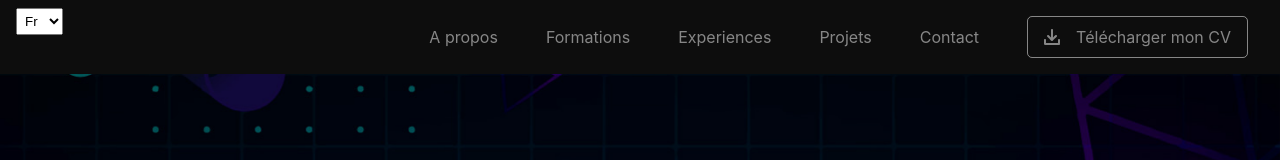
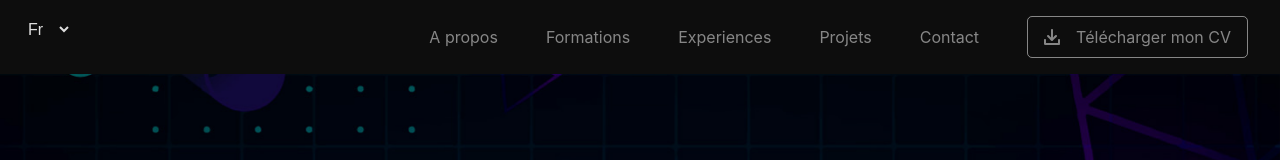
Before and after one commit to JimmyMtl/Portfolio, a React (Vite) app: page / in a window 1280 px wide. Shown: the top 160 px of the page. Built offline with nearby package versions, Linux system fonts and the light colour scheme; a web font is replaced by a local one.

Commit message:
bugfix/accessibility add style to select lang and increase speed of project modal opening

```diff
--- a/src/components/01-Atoms/Modal/Modal.module.scss
+++ b/src/components/01-Atoms/Modal/Modal.module.scss
@@ -83,7 +83,7 @@
   -webkit-backdrop-filter: blur(10px);
   bottom: 0;
   left: 0;
-  transition: 2s ease;
+  transition: 1s ease;
   animation-fill-mode: both;
   z-index: 999;
   transform: translateY(100%);
@@ -107,16 +107,20 @@
     justify-content: center;
     align-items: center;
     background: transparent;
-    border: 1px solid #0c4a6e;
-    color: #0c4a6e;
+    color: #DDDDDD;
+    border: none;
     border-radius: 5px;
     transition: .25s ease-in-out;
     margin: 1rem;
-
+    svg{
+      width: 1.5rem;
+      height: 1.5rem;
+    }
     &:hover {
       color: white;
       border-color: white;
       cursor: pointer;
+      transform: scale(1.1)
     }
   }
 
--- a/src/i18n/Lang.module.scss
+++ b/src/i18n/Lang.module.scss
@@ -1,6 +1,15 @@
 .container {
   position: absolute;
-  top: .5rem;
+  top: .75rem;
   left: 1rem;
-  padding: .25rem;
+  padding: .5rem;
+  border: none;
+  color: #DDDDDD;
+  background: transparent;
+  font-size: 1rem;
+  transition: .25s ease-in-out;
+  &:hover{
+    cursor: pointer;
+    color: white;
+  }
 }
```
